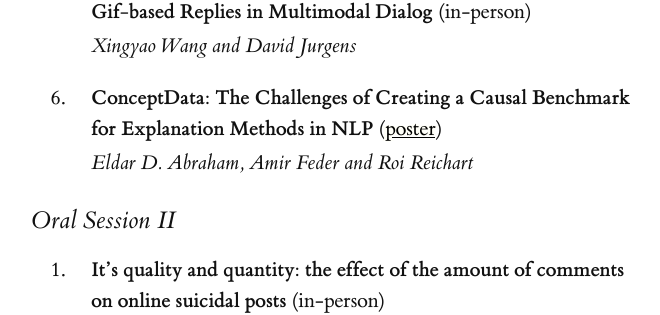
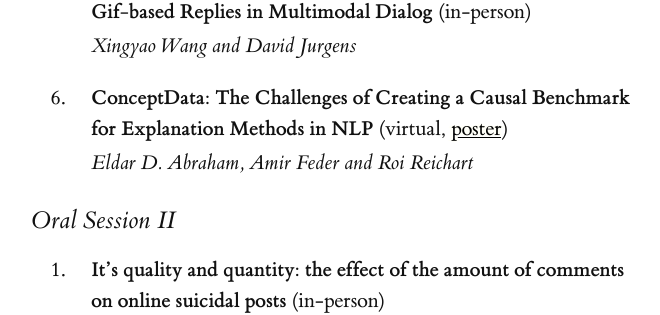
Before and after one commit to causaltext/causaltext.github.io, a Jekyll site: the page built from 2021/program.md, in a window 1280 px wide and 900 px high, scrolled down 2648 px. Shown: the part 144-459 px from the top of the window, without its empty margins (426-1086 px from the left). Built offline with Jekyll 4.4.1, drawn with Linux system fonts in a browser that asks for light colours.

Commit message:
Update program.md

```diff
--- a/2021/program.md
+++ b/2021/program.md
@@ -65,7 +65,7 @@ to interact further with paper authors during the poster session.
    5. * **An animated picture says at least a thousand words: Selecting Gif-based Replies in Multimodal Dialog** (in-person)
        * *Xingyao Wang and David Jurgens*
 
-   6. * **ConceptData: The Challenges of Creating a Causal Benchmark for Explanation Methods in NLP** ([poster](https://drive.google.com/drive/folders/1CXUuc_8CKNVvV_ME3B9zXO0zW91EkgJu?usp=sharing))
+   6. * **ConceptData: The Challenges of Creating a Causal Benchmark for Explanation Methods in NLP** (virtual, [poster](https://drive.google.com/drive/folders/1CXUuc_8CKNVvV_ME3B9zXO0zW91EkgJu?usp=sharing))
       * *Eldar D. Abraham, Amir Feder and Roi Reichart*
 
 ### Oral Session II
```
